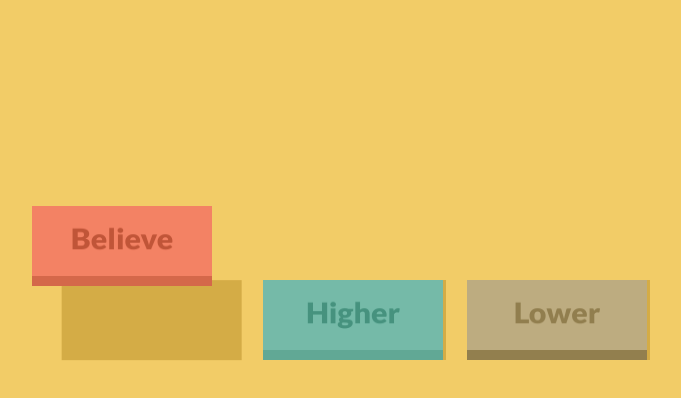
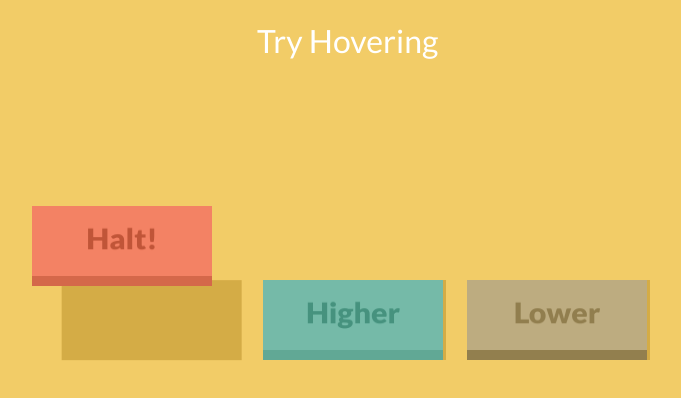
Before and after one commit to spiltmycola/Some-Animations, a plain HTML site: page index.html in a window 1280 px wide. Shown: the whole page, without its empty margins (275-956 px from the left). Drawn offline with Linux system fonts and the light colour scheme.

Commit message:
Useful Text

```diff
--- a/index.html
+++ b/index.html
@@ -4,18 +4,23 @@
     <meta charset="UTF-8">
     <meta name="viewport" content="width=device-width, initial-scale=1.0">
     <meta http-equiv="X-UA-Compatible" content="ie=edge">
-    <title>Levitation</title>
-    <link href="https://fonts.googleapis.com/css?family=Lato:900" rel="stylesheet">
+    <title>Some Animations</title>
+    <link href="https://fonts.googleapis.com/css?family=Lato:400,900" rel="stylesheet">
     <style>
         html, body{
             background: #F2CC67;
             font-family: Lato, 'sans serif';
-            color: #5F051F;
+            color: white;
             width: 98%;
             height: 95%;
         }
 
-        .box, .box2, .box3{
+        h1 {
+            text-align: center;
+            font-weight: 400;
+        }
+
+        .container > div{
             display: inline-block;
             height: 70px;
             margin: auto;
@@ -79,6 +84,7 @@
         .text1, .text2, .text3{
             position: relative;
             font-size: 190%;
+            font-weight: 900;
             top: 20%;
             transform: rotateX(20deg);
         }
@@ -121,9 +127,11 @@
     </style>
 </head>
 <body>
+    <div class="container">
+        <h1>Try Hovering</h1>
         <div class="box">
             <div class="text1">
-            Believe
+                Halt!
             </div>
         </div>
         <div class="box2">
@@ -136,5 +144,6 @@
                 Lower
             </div>
         </div>
+    </div>
 </body>
 </html>
```
Lines whose indentation alone changed are shown as unchanged.
